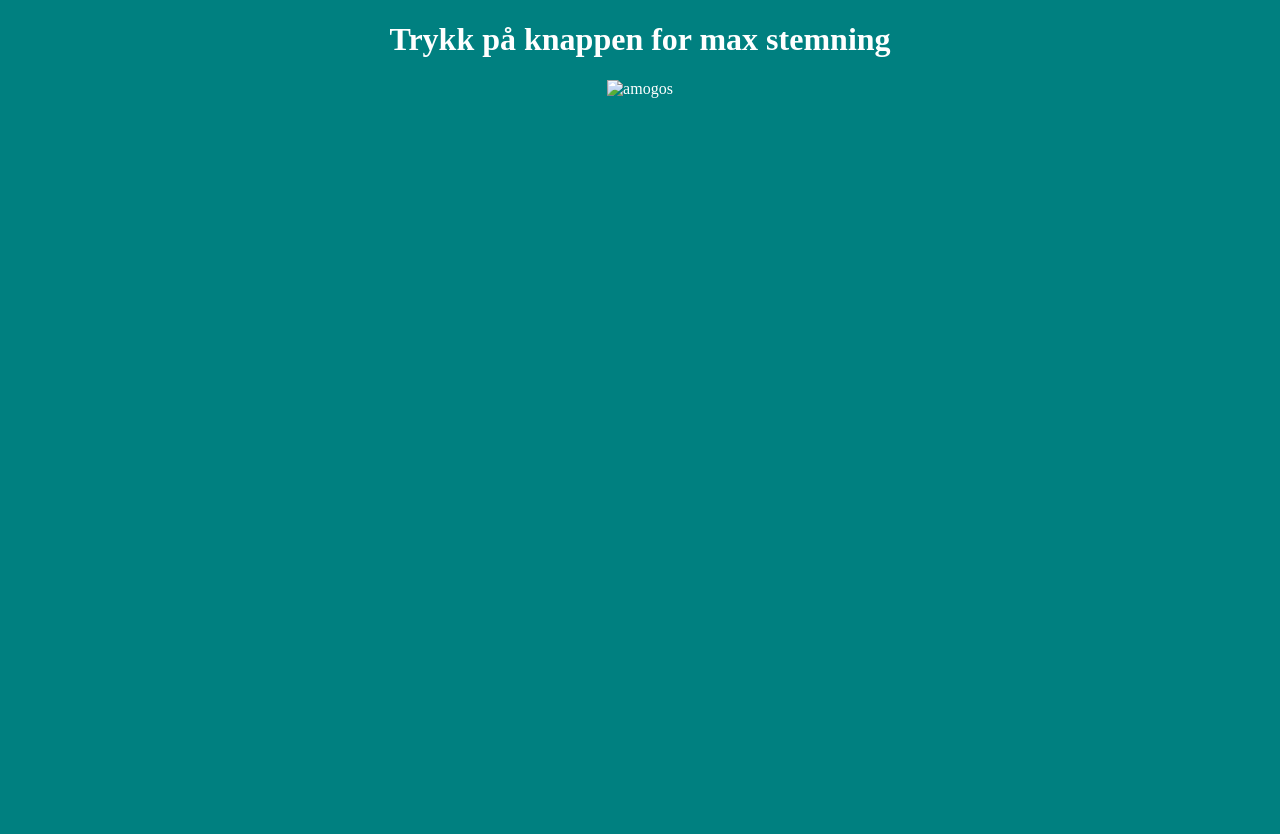
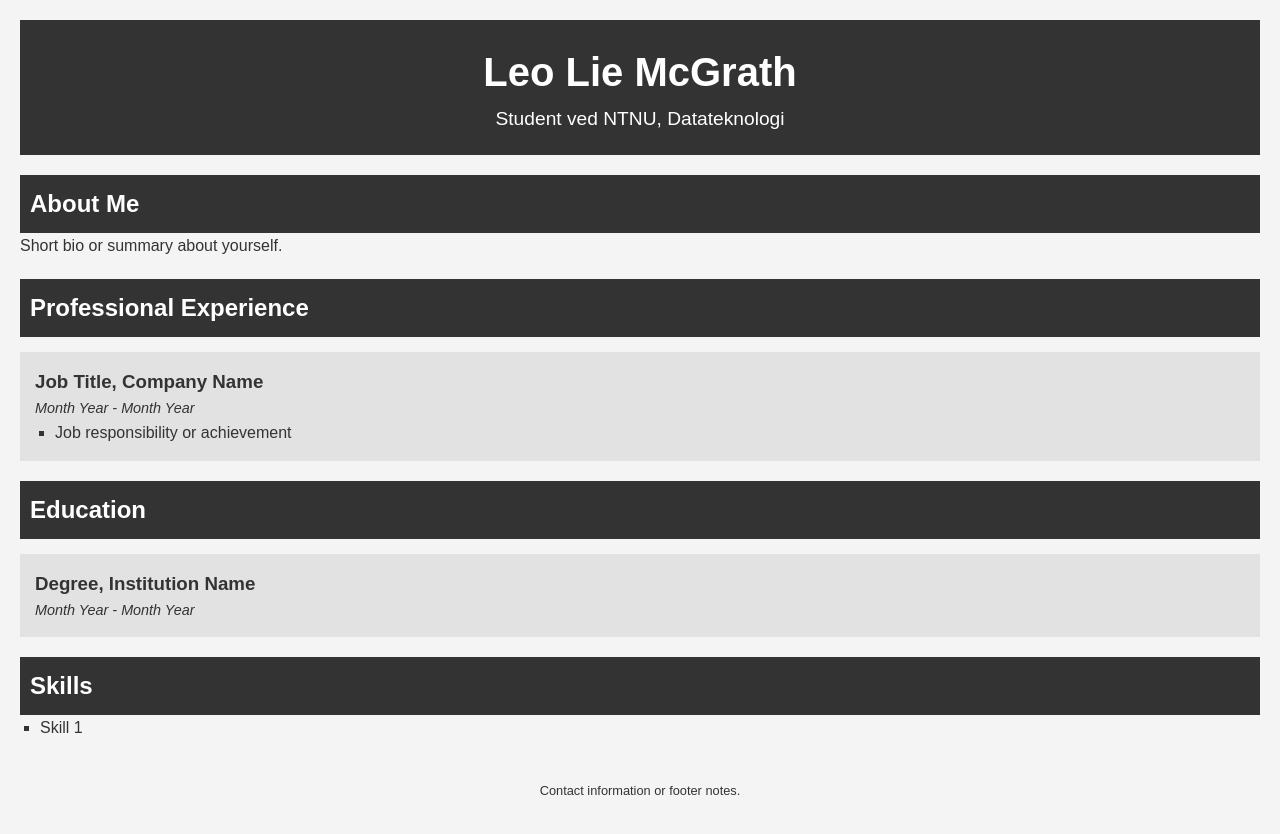
Before and after one commit to hackmcswack/hackmcswack.github.io, a plain HTML site: page index.html in a window 1280 px wide. Before the commit the page ends 800 px from the top, so only its background shows below. Drawn offline with Linux system fonts and the light colour scheme.

Commit message:
Første Commit med template

```diff
--- a/index.html
+++ b/index.html
@@ -2,29 +2,48 @@
 <html lang="en">
 <head>
     <meta charset="UTF-8">
-        <meta http-equiv="X-UA-Compatible" content="IE=edge">
     <meta name="viewport" content="width=device-width, initial-scale=1.0">
-        <title>Document</title>
-        <style>
-            body{
-                background-color: teal;
-                text-align: center;
-                color: white;
-            }
-
-            div{
-                margin: 5px auto;
-            }
-        </style>
+    <title>Your Name - Curriculum Vitae</title>
+    <link rel="stylesheet" href="styles.css">
 </head>
 <body>
-        <audio id="kraegz" src="kraegz.mp3"></audio>
-
-        <h1>Trykk på knappen for max stemning</h1>
-        <div>
-            <a onclick="document.getElementById('kraegz').play();">
-                <img src="amogos.jpg" alt="amogos">
-            </a>
+    <header>
+        <h1>Leo Lie McGrath</h1>
+        <p>Student ved NTNU, Datateknologi</p>
+    </header>
+    <section class="about">
+        <h2>About Me</h2>
+        <p>Short bio or summary about yourself.</p>
+    </section>
+    <section class="experience">
+        <h2>Professional Experience</h2>
+        <!-- Repeat for each job -->
+        <div class="job">
+            <h3>Job Title, Company Name</h3>
+            <p class="job-duration">Month Year - Month Year</p>
+            <ul>
+                <li>Job responsibility or achievement</li>
+                <!-- Repeat for each responsibility or achievement -->
+            </ul>
         </div>
+    </section>
+    <section class="education">
+        <h2>Education</h2>
+        <!-- Repeat for each degree -->
+        <div class="degree">
+            <h3>Degree, Institution Name</h3>
+            <p class="degree-duration">Month Year - Month Year</p>
+        </div>
+    </section>
+    <section class="skills">
+        <h2>Skills</h2>
+        <ul>
+            <li>Skill 1</li>
+            <!-- Repeat for each skill -->
+        </ul>
+    </section>
+    <footer>
+        <p>Contact information or footer notes.</p>
+    </footer>
 </body>
 </html>
--- /dev/null
+++ b/styles.css
@@ -0,0 +1,68 @@
+/* Basic Reset */
+* {
+    margin: 0;
+    padding: 0;
+    box-sizing: border-box;
+}
+
+body {
+    font-family: 'Arial', sans-serif;
+    line-height: 1.6;
+    color: #333;
+    background-color: #f4f4f4;
+    padding: 20px;
+}
+
+header {
+    background: #333;
+    color: white;
+    padding: 20px 0;
+    text-align: center;
+}
+
+header h1 {
+    margin: 0;
+    font-size: 2.5rem;
+}
+
+header p {
+    margin: 0;
+    font-size: 1.2rem;
+}
+
+section {
+    margin: 20px 0;
+}
+
+h2 {
+    background-color: #333;
+    color: white;
+    padding: 10px;
+    font-size: 1.5rem;
+}
+
+.job, .degree {
+    background-color: #e2e2e2;
+    padding: 15px;
+    margin: 15px 0;
+}
+
+.job h3, .degree h3 {
+    margin-top: 0;
+}
+
+.job-duration, .degree-duration {
+    font-style: italic;
+    font-size: 0.9rem;
+}
+
+.skills ul, .job ul {
+    list-style-type: square;
+    margin-left: 20px;
+}
+
+footer {
+    text-align: center;
+    padding: 20px 0;
+    font-size: 0.8rem;
+}
```
Lines whose indentation alone changed are shown as unchanged.
